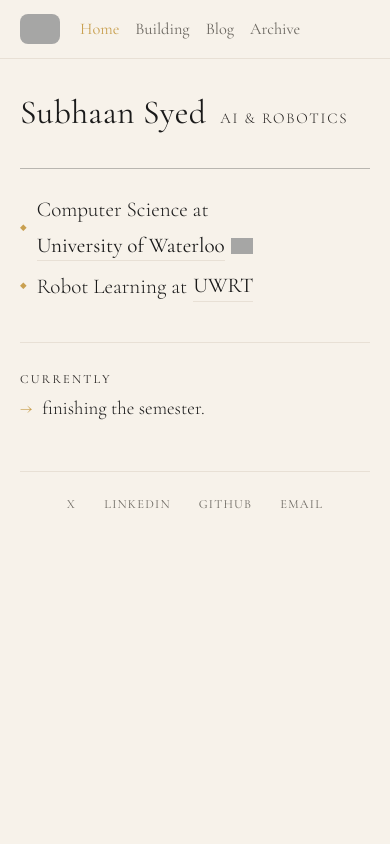
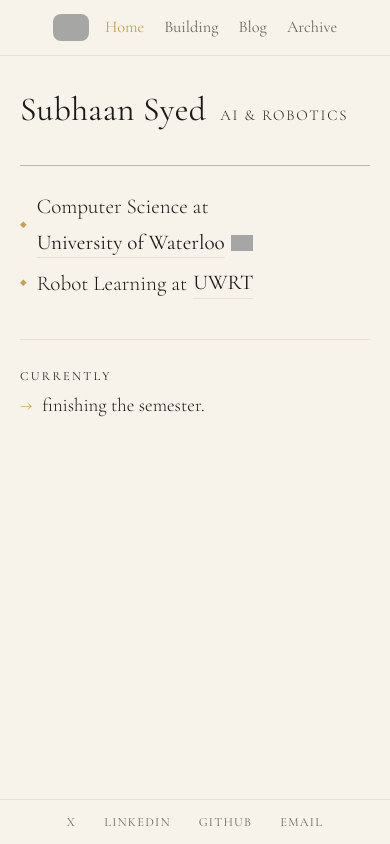
Before and after one commit to Subhaan50/subhaan-portfolio, a website built with Vite: page index.html in a window 390 px wide. Built offline with nearby package versions, Linux system fonts and the light colour scheme; grey boxes are pictures that could not be loaded.

Commit message:
Mobile: center nav, fix socials to bottom of screen

```diff
--- a/styles.css
+++ b/styles.css
@@ -396,30 +396,33 @@ a { color: inherit; text-decoration: none; }
 
   .sidebar-inner {
     padding: 14px 20px;
-    flex-direction: row;
+    flex-direction: column;
     align-items: center;
-    justify-content: flex-start;
-    gap: 20px;
+    justify-content: center;
+    gap: 10px;
     height: auto;
   }
 
   .sidebar-top {
     flex-direction: row;
     align-items: center;
-    gap: 20px;
+    justify-content: center;
+    gap: 16px;
+    width: 100%;
   }
 
   /* hide socials from header on mobile */
   .sidebar-bottom { display: none; }
 
   .logo-wrap {
-    width: 40px;
+    width: 36px;
     border-radius: 8px;
   }
 
   .nav ul {
     flex-direction: row;
-    gap: 16px;
+    justify-content: center;
+    gap: 20px;
   }
 
   .nav-link {
@@ -428,7 +431,7 @@ a { color: inherit; text-decoration: none; }
   }
 
   .content {
-    padding: 36px 20px 48px;
+    padding: 36px 20px 80px;
     border-left: none;
     min-height: auto;
   }
@@ -461,15 +464,20 @@ a { color: inherit; text-decoration: none; }
     align-items: flex-start;
   }
 
-  /* socials footer at bottom of content */
+  /* socials fixed at very bottom of screen */
   .mobile-footer {
     display: flex;
+    position: fixed;
+    bottom: 0;
+    left: 0;
+    right: 0;
     flex-direction: row;
     justify-content: center;
     gap: 28px;
-    margin-top: 52px;
-    padding-top: 24px;
+    padding: 14px 20px;
+    background: var(--bg);
     border-top: 1px solid var(--border);
+    z-index: 99;
   }
 
   .mobile-footer .social-link {
```
